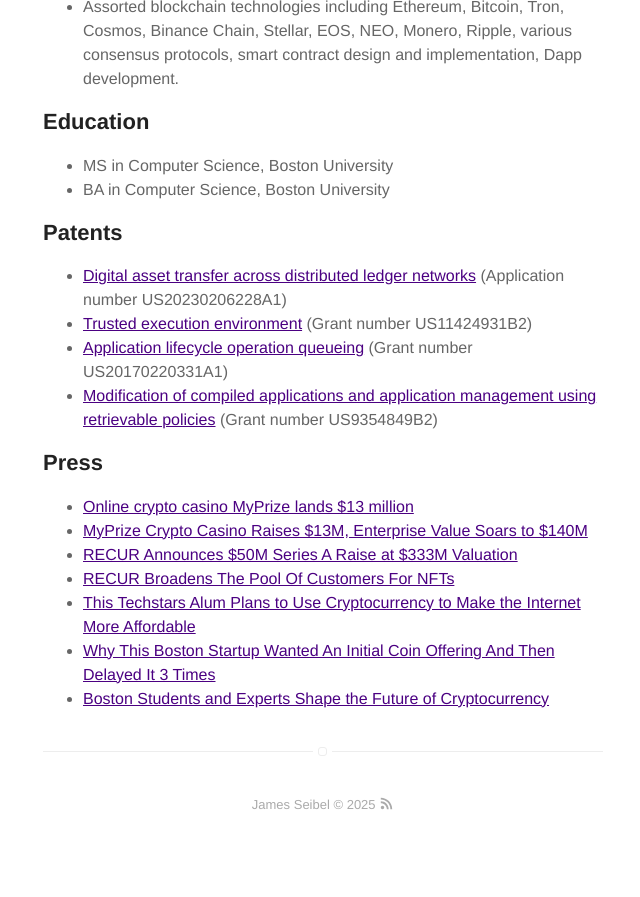
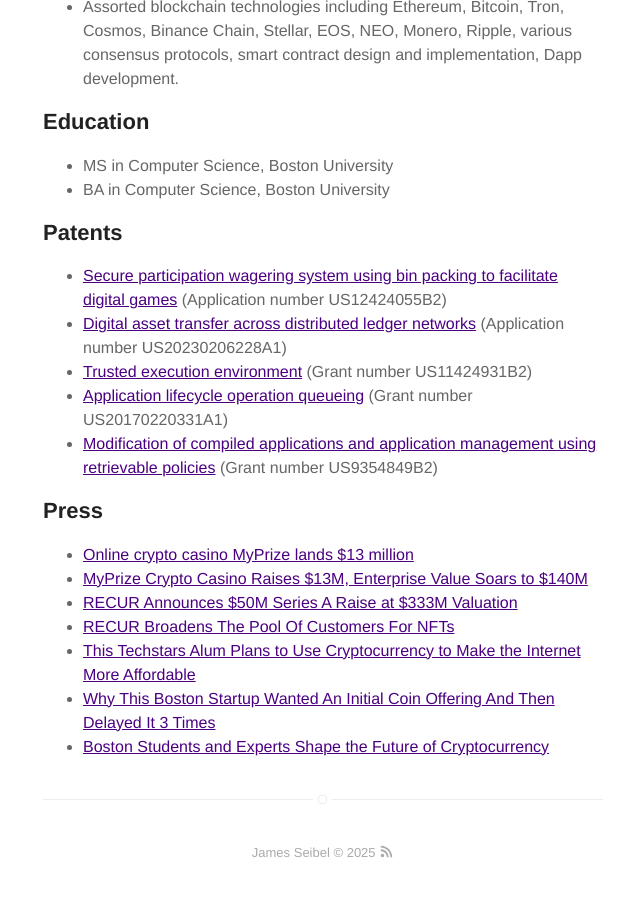
Before and after one commit to seibelj/seibelj.github.io, a Jekyll site: the page built from about.html, in a window 1280 px wide and 900 px high, scrolled down 1652 px. Shown: the top 897 px of the window, without its empty margins (317-957 px from the left). Built offline with Jekyll 4.4.1, drawn with Linux system fonts in a browser that asks for light colours; before the commit the page ends 2504 px from its top, so only the background shows below that.

Commit message:
New patent

```diff
--- a/about.html
+++ b/about.html
@@ -61,6 +61,7 @@
 <h2>Patents</h2>
 
 <ul>
+	<li><a href="https://patents.google.com/patent/US12424055B2/" target="_blank">Secure participation wagering system using bin packing to facilitate digital games</a> (Application number US12424055B2)</li>
 	<li><a href="https://patents.google.com/patent/US20230206228A1/" target="_blank">Digital asset transfer across distributed ledger networks</a> (Application number US20230206228A1)</li>
 	<li><a href="https://patents.google.com/patent/US11424931B2/" target="_blank">Trusted execution environment</a> (Grant number US11424931B2)</li>
 	<li><a href="https://patents.google.com/patent/US20170220331A1/" target="_blank">Application lifecycle operation queueing</a> (Grant number US20170220331A1)</li>
```
